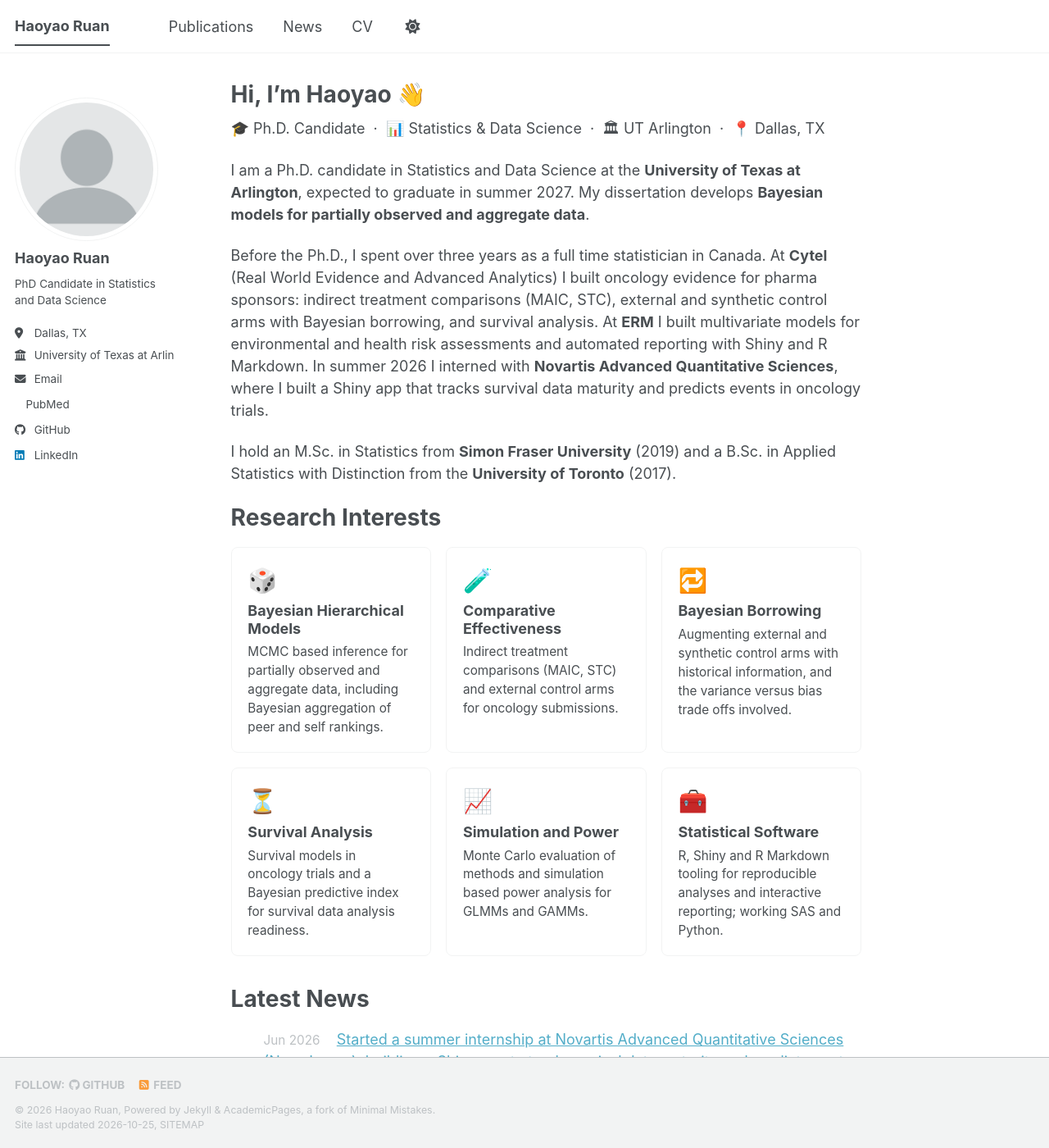
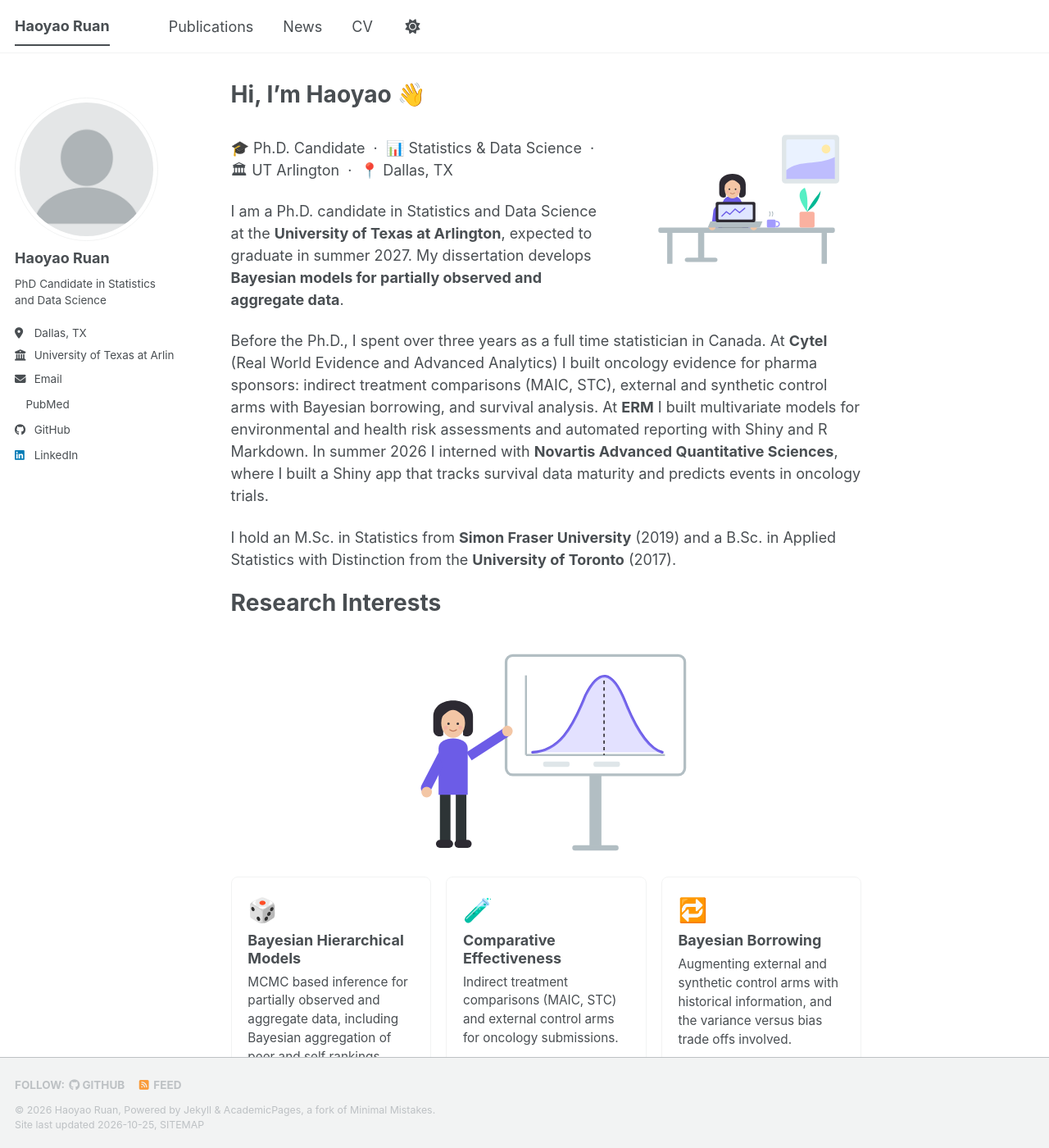
Before and after one commit to haoyao-ruan/haoyao-ruan.github.io, a Jekyll site: the page built from _pages/about.md, in a window 1280 px wide and 1400 px high. Shown: the whole window at 82% size. Built offline with Jekyll 4.4.1, drawn with Linux system fonts in a browser that asks for light colours; a style sheet for code colours, icons or effects is not loaded.

Commit message:
Add original illustrations to each section
Co-Authored-By: Claude Fable 5.1 <noreply@anthropic.com>
Claude-Session: https://claude.ai/code/session_01AsksH6iAFJybPJHiivyJ5k

```diff
--- a/_pages/about.md
+++ b/_pages/about.md
@@ -6,6 +6,8 @@ redirect_from:
   - /about/
   - /about.html
 ---
+
+<img class="illo illo-right" src="/images/illustrations/intro.svg" alt="">
 
 🎓 Ph.D. Candidate &nbsp;·&nbsp; 📊 Statistics & Data Science &nbsp;·&nbsp; 🏛 UT Arlington &nbsp;·&nbsp; 📍 Dallas, TX
 
@@ -17,6 +19,8 @@ I hold an M.Sc. in Statistics from **Simon Fraser University** (2019) and a B.Sc
 
 Research Interests
 ======
+
+<img class="illo illo-center" src="/images/illustrations/research.svg" alt="">
 
 <div class="interest-grid">
   <div class="interest-card"><div class="interest-icon">🎲</div><h3>Bayesian Hierarchical Models</h3><p>MCMC based inference for partially observed and aggregate data, including Bayesian aggregation of peer and self rankings.</p></div>
@@ -30,6 +34,8 @@ Research Interests
 Latest News
 ======
 
+<img class="illo illo-right illo-small" src="/images/illustrations/news.svg" alt="">
+
 <ul class="news-list">
 {% for post in site.posts limit:8 %}
   <li><span class="news-date">{{ post.date | date: "%b %Y" }}</span> <a href="{{ post.url | relative_url }}">{{ post.title }}</a></li>
--- a/_pages/publications.html
+++ b/_pages/publications.html
@@ -8,6 +8,8 @@ author_profile: true
 {% if site.author.googlescholar %}
   <div class="wordwrap">You can also find my articles on <a href="{{site.author.googlescholar}}">my Google Scholar profile</a>.</div>
 {% endif %}
+
+<img class="illo illo-right" src="/images/illustrations/publications.svg" alt="">
 
 {% include base_path %}
 
--- a/_pages/year-archive.html
+++ b/_pages/year-archive.html
@@ -3,6 +3,8 @@ title: "News"
 permalink: /year-archive/
 author_profile: true
 ---
+
+<img class="illo illo-right illo-small" src="/images/illustrations/news.svg" alt="">
 
 {% include base_path %}
 
--- a/_sass/_custom.scss
+++ b/_sass/_custom.scss
@@ -25,3 +25,12 @@
   color: var(--global-text-color-light, #777);
   font-size: 0.85em;
 }
+
+/* Section illustrations */
+.illo { display: block; height: auto; }
+.illo-right { float: right; width: 280px; max-width: 45%; margin: 0 0 1em 1.5em; }
+.illo-small { width: 220px; }
+.illo-center { width: 100%; max-width: 420px; margin: 0 auto 1.5em; }
+@media (max-width: 600px) {
+  .illo-right { float: none; max-width: 100%; width: 260px; margin: 0 auto 1em; }
+}
```
Also changed, not shown: _pages/cv.md (+2 -0 lines), images/illustrations/cv.svg (added), images/illustrations/intro.svg (added), images/illustrations/news.svg (added), images/illustrations/publications.svg (added), images/illustrations/research.svg (added).
